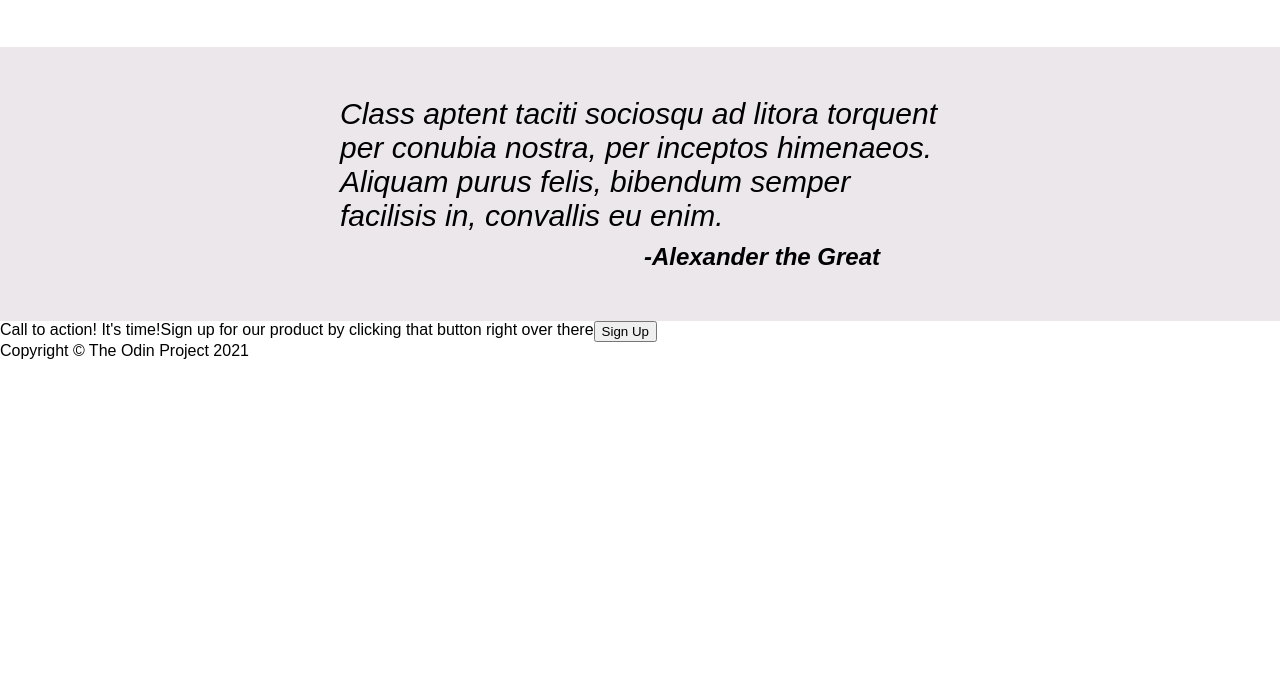
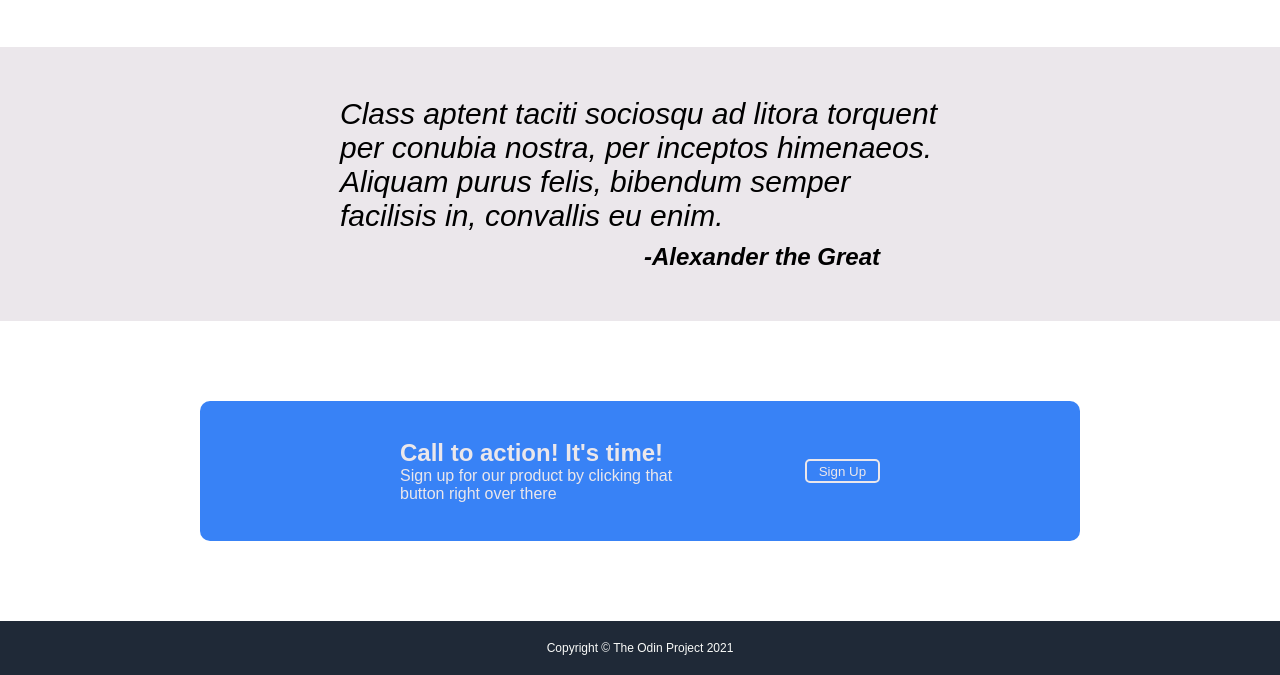
Before and after one commit to alexander-soriano/odin-project-landing-page, a plain HTML site: page index.html in a window 1280 px wide. Shown: the part 695-1370 px from the top of the page. Before the commit the page ends 1055 px from the top, so only its background shows below. Drawn offline with Linux system fonts and the light colour scheme.

Commit message:
finally completed everything

```diff
--- a/index.html
+++ b/index.html
@@ -55,9 +55,13 @@
 </div>
 
 <div class="contact-us">
-<div>Call to action! It's time!</div>
-<div>Sign up for our product by clicking that button right over there</div>
-<button type="button">Sign Up</button>
+    <div class="contact-card">
+        <div class="cc">
+            <div class="cc1">Call to action! It's time!</div>
+            <div class="cc2">Sign up for our product by clicking that button right over there</div>
+        </div>
+        <button type="button">Sign Up</button>
+    </div>
 </div>
 
 <div class="footer">
--- a/style.css
+++ b/style.css
@@ -141,8 +141,48 @@ a {
 
 .contact-us {
     display: flex;
+    height: 200px;
+    justify-content: center;
+    align-items: center;
+    padding: 50px 200px;
+}
+
+.contact-card {
+    display: flex;
+    height: 100px;
+    justify-content: space-evenly;
+    align-items: center;
+    gap: 100px;
+    padding: 20px 200px;
+    background-color: #3882f6;
+    border-radius: 10px;
+    color: #ebe7eb;
+}
+
+.cc {
+    display: flex;
+    flex-direction: column;
+}
+
+.cc1 {
+    font-weight: bold;
+    font-size: 24px;
+}
+
+.contact-card button {
+    border-radius: 5px;
+    width: 100px;
+    height: 24px;
+    border: 2px solid #ebe7eb;
+    box-shadow: none;
+    color: #ebe7eb;
+    background-color: #3882f6;
 }
 
 .footer {
-    display: flex;
+    background-color: #1f2937;
+    color: #f9faf8;
+    padding: 20px 200px;
+    text-align: center;
+    font-size: 12px;
 }
```
